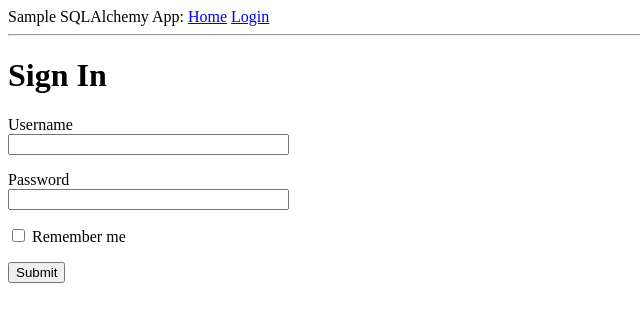
After one commit to alexfiel/SQLAlchemySample, a Flask app: template app/templates/login.html in a window 1280 px wide. The commit adds this page. Shown: the top 322 px of the page, without its empty margins (0-640 px from the left). Run offline with Flask 2, Linux system fonts and the light colour scheme; the template is opened without the code that fills it: most values are stand-ins (such as "Sample title", 1, 10 or a date in 2020); form fields are guessed from the names that the template uses; parts of the project's set-up code (start-up, migrations or seed data) failed here and were passed over.

Commit message:
refactored the structure added WTF and LOGIN FORM

```diff
--- a/app.py
+++ b/app.py
@@ -1,6 +1,9 @@
 from flask import Flask, redirect, url_for, flash
 from flask import render_template, request
 from flask_sqlalchemy import SQLAlchemy
+#from flask import app
+
+from flask import LoginForm
 
 app = Flask(__name__)
 app.config['SQLALCHEMY_DATABASE_URI'] = 'mysql+pymysql://root:cto154@localhost:3306/books'
@@ -31,6 +34,12 @@ class Students(db.Model):
         self.zip = pin
 
 
+@app.route('/login')
+def login():
+    form = LoginForm()
+    return render_template('login.html', title='Sign In', form=form)
+
+
 @app.route('/home', methods=["GET", "POST"])
 def hello_world():
     if request.form:
@@ -39,23 +48,6 @@ def hello_world():
         db.session.commit()
         flash('New File Recorded')
     return render_template('home.html')
-
-
-@app.route('/')
-@app.route('/index')
-def index():
-    user ={'username': 'Alex'}
-    posts = [
-        {
-            'author': {'username': 'John'},
-            'body': 'New Awesome!'
-        },
-        {
-            'author': {'username': 'Peter'},
-            'body': 'Picture perfect!'
-        }
-    ]
-    return render_template('index.html', title='Home', user=user, posts=posts)
 
 
 @app.route('/view')
--- a/templates/base.html
+++ b/app/templates/base.html
@@ -9,7 +9,10 @@
     {% endif %}
 </head>
 <body>
-    <div>Sample SQLAlchemy App: <a href="/index">Home</a></div>
+    <div>Sample SQLAlchemy App:
+        <a href="/index">Home</a>
+        <a href="/login">Login</a>
+    </div>
         <hr>
         {% block content %}{% endblock %}
 
--- /dev/null
+++ b/app/templates/login.html
@@ -0,0 +1,18 @@
+{% extends "base.html" %}
+
+{% block content %}
+    <h1>Sign In</h1>
+    <form action="" method="post" novalidate>
+        {{ form.hidden_tag() }}
+        <p>
+            {{ form.username.label }}<br>
+            {{ form.username(size=32) }}
+        </p>
+        <p>
+            {{ form.password.label }}<br>
+            {{ form.password(size=32) }}
+        </p>
+        <p>{{ form.remember_me() }} {{ form.remember_me.label }}</p>
+        <p>{{ form.submit() }}</p>
+    </form>
+{% endblock %}
--- /dev/null
+++ b/config.py
@@ -0,0 +1,5 @@
+import os
+
+
+class Config(object):
+    SECRET_KEY = os.environ.get('SECRET_KEY') or 'tH!$isMy$3crEteK3y!'
```
Also changed, not shown: app/__init__.py (added, +9 -0 lines), app/forms.py (added, +10 -0 lines), app/routes.py (added, +26 -0 lines), app/templates/home.html (renamed from templates/home.html), app/templates/index.html (renamed from templates/index.html), app/templates/new.html (renamed from templates/new.html), app/templates/view_all.html (renamed from templates/view_all.html), 1 other file.
